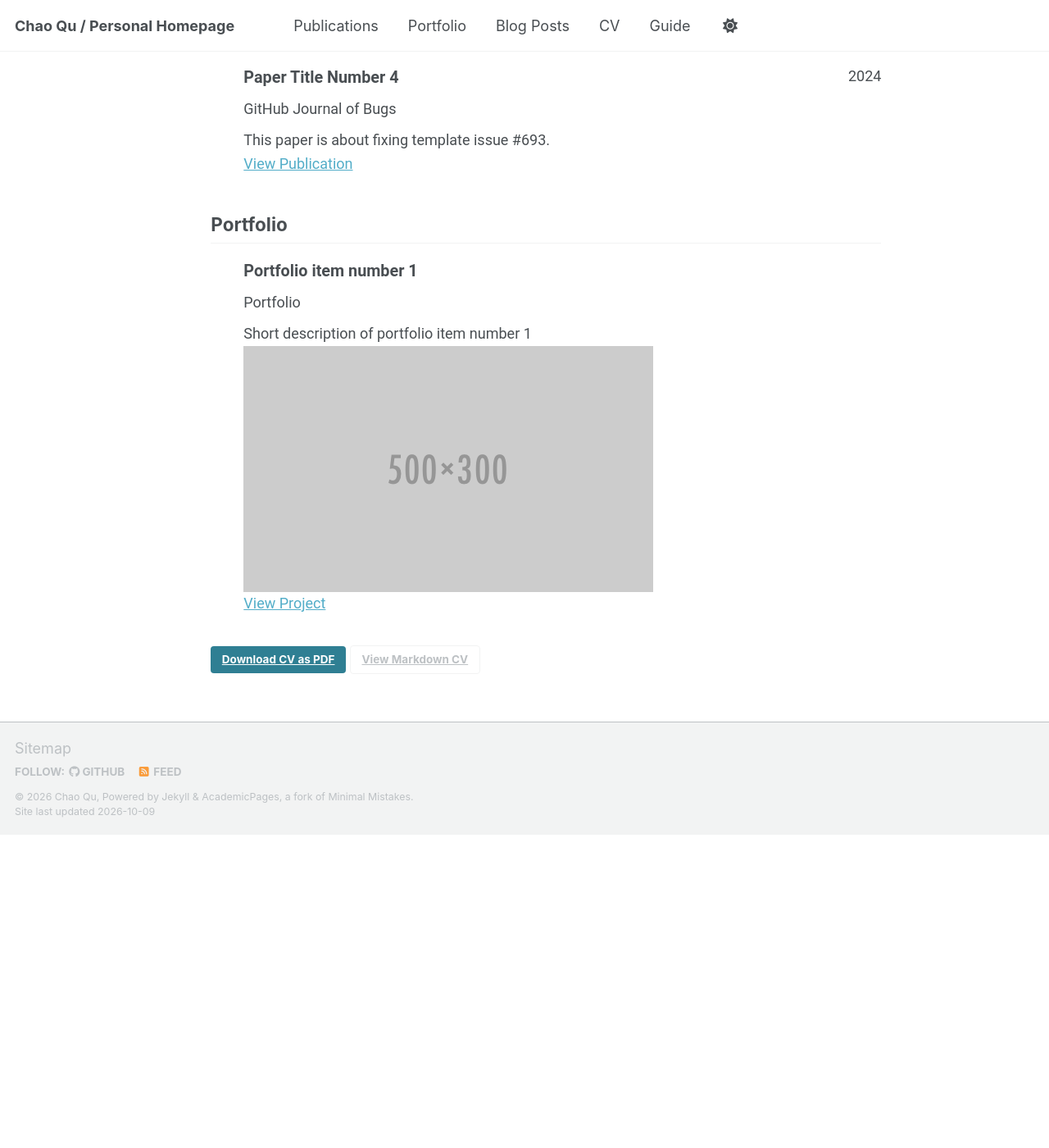
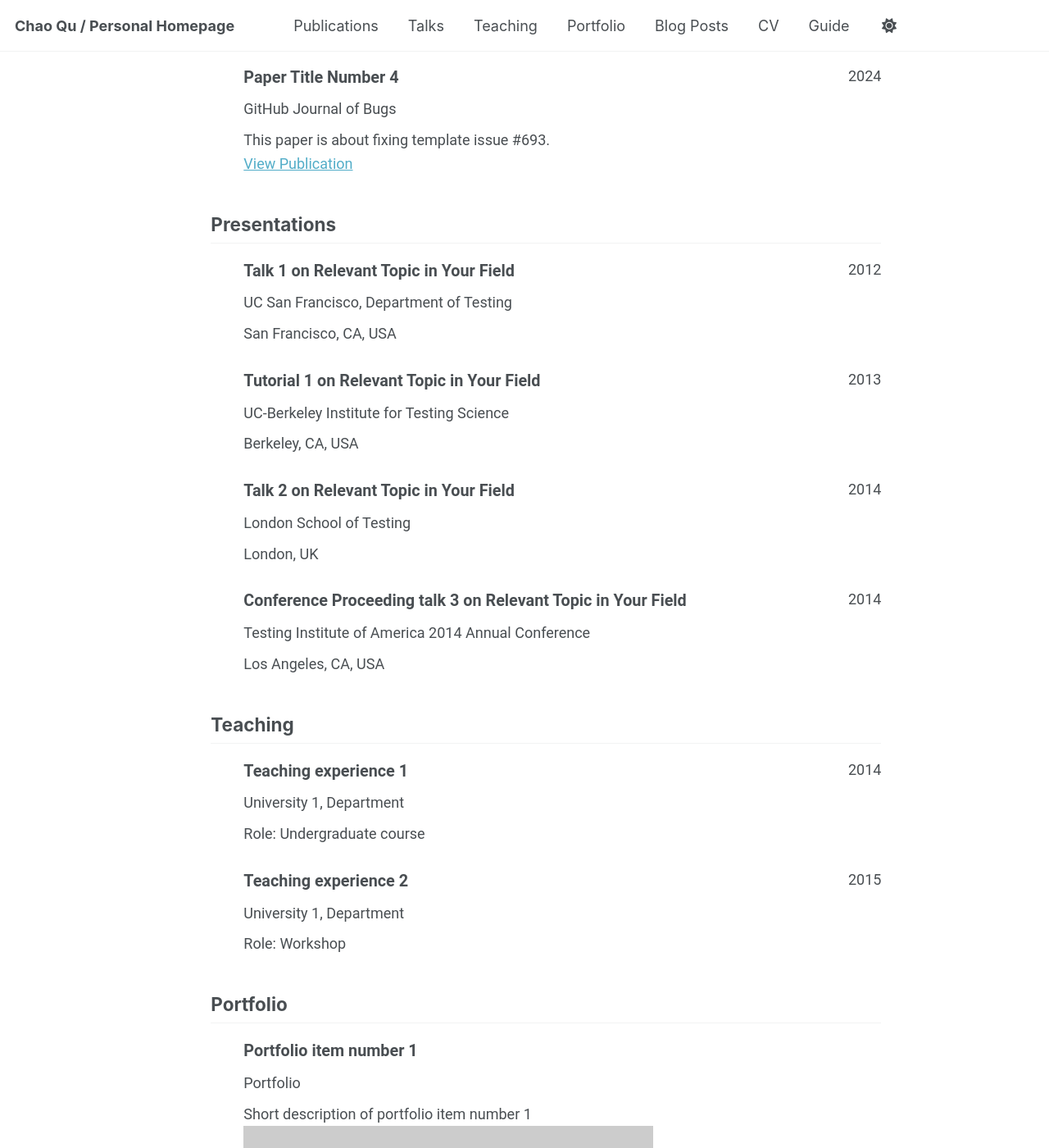
Before and after one commit to Chaos-Q/Chaos-Q.github.io, a Jekyll site: the page built from _pages/cv-json.md, in a window 1280 px wide and 1400 px high, scrolled down 1348 px. Shown: the whole window at 82% size. Built offline with Jekyll 4.4.1, drawn with Linux system fonts in a browser that asks for light colours; a script bundle is joined from its source files by our own code; library files that are not in the unit come from our copies; before the commit the page ends 2366 px from its top, so only the background shows below that.

Commit message:
Keep Talks and Teaching pages available while clearing sample entries
The user wants only the contents of these two pages removed. Restore the navigation, page shells, and unrelated template data removed by the previous commit; the example collection entries remain deleted.

Confidence: high

Scope-risk: narrow

Tested: Verified both pages and navigation exist, no collection entries remain, and restored files match their pre-cleanup versions.

Not-tested: Local Jekyll build; jekyll gem is unavailable.

```diff
--- a/_data/cv.json
+++ b/_data/cv.json
@@ -94,8 +94,52 @@
       "summary": "This paper is about fixing template issue #693."
     }
   ],
-  "presentations": [],
-  "teaching": [],
+  "presentations": [
+    {
+      "name": "Talk 1 on Relevant Topic in Your Field",
+      "event": "UC San Francisco, Department of Testing",
+      "date": "2012-03-01",
+      "location": "San Francisco, CA, USA",
+      "description": ""
+    },
+    {
+      "name": "Tutorial 1 on Relevant Topic in Your Field",
+      "event": "UC-Berkeley Institute for Testing Science",
+      "date": "2013-03-01",
+      "location": "Berkeley, CA, USA",
+      "description": ""
+    },
+    {
+      "name": "Talk 2 on Relevant Topic in Your Field",
+      "event": "London School of Testing",
+      "date": "2014-02-01",
+      "location": "London, UK",
+      "description": ""
+    },
+    {
+      "name": "Conference Proceeding talk 3 on Relevant Topic in Your Field",
+      "event": "Testing Institute of America 2014 Annual Conference",
+      "date": "2014-03-01",
+      "location": "Los Angeles, CA, USA",
+      "description": ""
+    }
+  ],
+  "teaching": [
+    {
+      "course": "Teaching experience 1",
+      "institution": "University 1, Department",
+      "date": "2014-01-01",
+      "role": "Undergraduate course",
+      "description": ""
+    },
+    {
+      "course": "Teaching experience 2",
+      "institution": "University 1, Department",
+      "date": "2015-01-01",
+      "role": "Workshop",
+      "description": ""
+    }
+  ],
   "portfolio": [
     {
       "name": "Portfolio item number 1",
--- a/_data/navigation.yml
+++ b/_data/navigation.yml
@@ -10,6 +10,12 @@
 main:
   - title: "Publications"
     url: /publications/
+
+  - title: "Talks"
+    url: /talks/
+
+  - title: "Teaching"
+    url: /teaching/
 
   - title: "Portfolio"
     url: /portfolio/
```
Also changed, not shown: _pages/talkmap.html (added, +9 -0 lines), _pages/talks.html (added, +16 -0 lines), _pages/teaching.html (added, +12 -0 lines).
